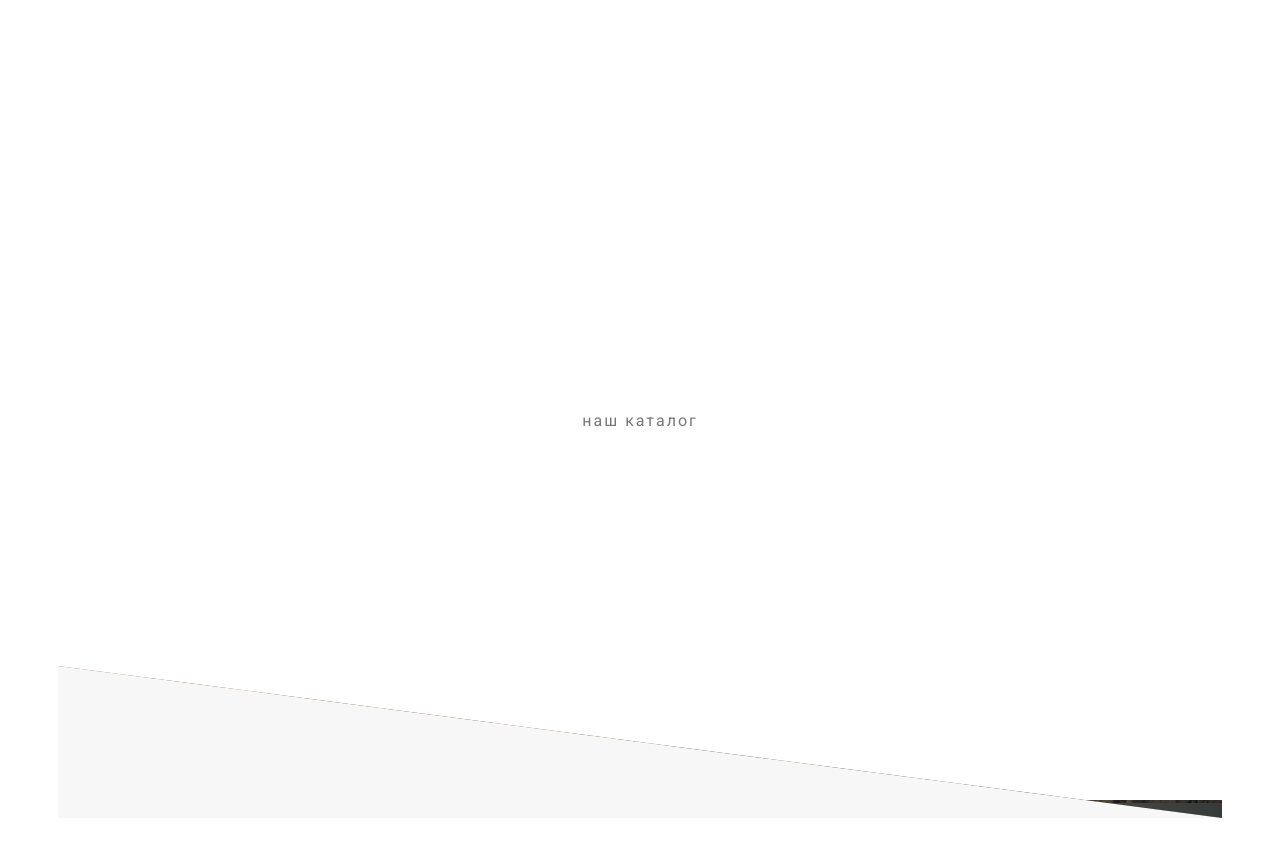
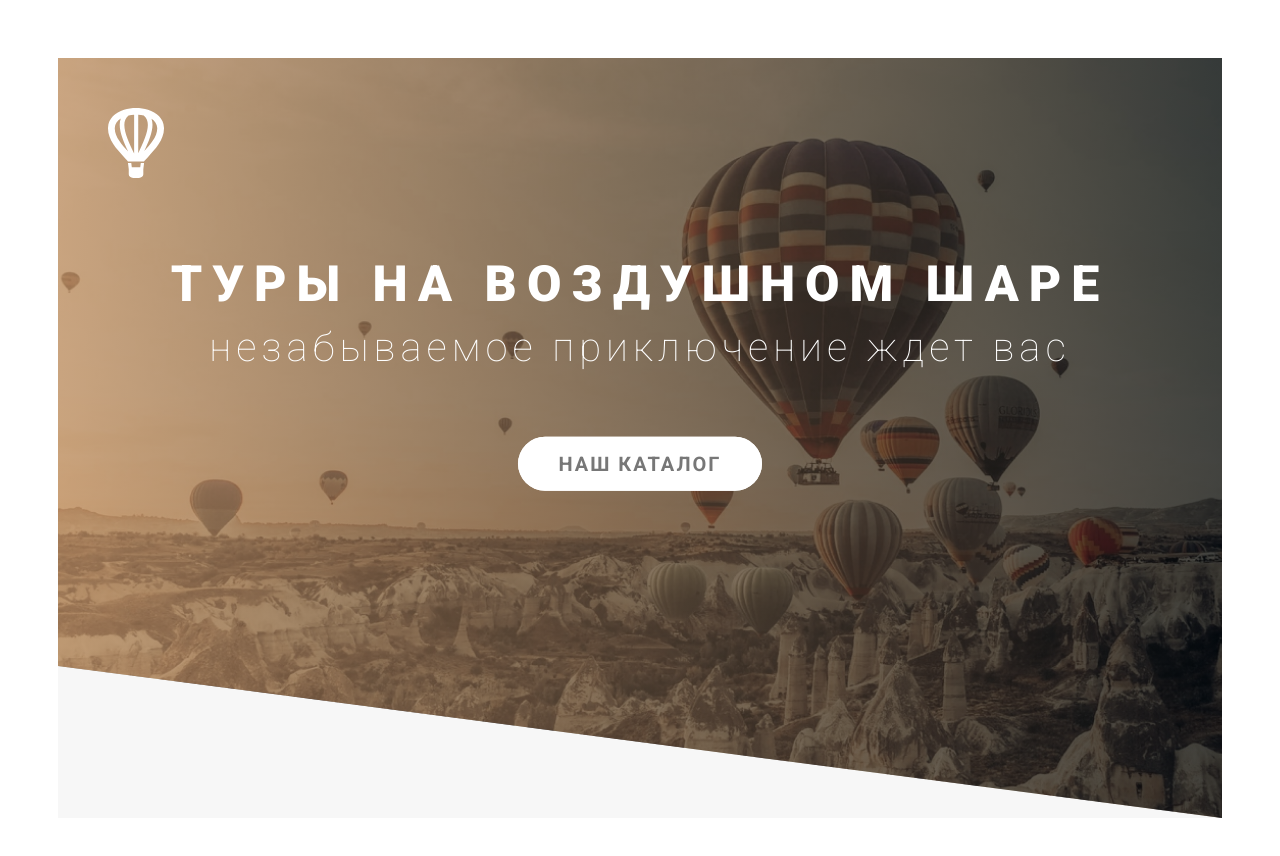
Before and after one commit to Andy50824/baloons, a plain HTML site: page index.html in a window 1280 px wide. Drawn offline with Linux system fonts and the light colour scheme.

Commit message:
First commit

```diff
--- a/SASS/style.sass
+++ b/SASS/style.sass
@@ -4,7 +4,7 @@
     box-sizing: border-box
 
 html
-    font-size: 10px
+    font-size: 62.5%
 
 body
     font-family: 'Roboto', sans-serif
@@ -13,54 +13,60 @@ body
     font-size: 1.6rem
     letter-spacing: .2rem
     padding: 5rem
-    background: white
+    background-color: white
 
 .container
-    background: #F7F7F7
+    background-color: #F7F7F7
 
 .header
-
-    background: linear-gradient(90.05deg, rgba(186, 133, 84, 0.7) 0.03%, rgba(1, 1, 1, 0.7) 99.94%), url("../IMG/background-header.jpg")
-    no-repeat center
+    position: relative
     height: 95vh
+    background:linear-gradient(90deg, rgba(186, 133, 84, 0.7) 0.03%, rgba(1, 1, 1, 0.7) 99.94%), url(../IMG/header_background.jpg) no-repeat center / cover
     clip-path: polygon(0 0, 100% 0, 100% 100%, 0 80%)
-
     &__logo
+        position: absolute
+        left: 5rem
+        top: 5rem
+        height: 7rem
         width: 5.6rem
-        height: 7rem
-        padding: 5rem
     &__box
-        transform: translate(-50% -50%)
+        position: absolute
         top: 40%
         left: 50%
+        transform: translate(-50%,-50%)
         width: 100%
         text-align: center
-.firstpage
-    margin-bottom: 5rem
+
+.title-first
+    color: #FFFFFF
     &__main
         display: block
         font-weight: 800
         font-size: 5rem
-        text-transform: uppercase
         line-height: 6rem
         letter-spacing: 1rem
-        color: #FFFFFF
+        text-transform: uppercase
+        margin-bottom: 1rem
         animation-name: LeftToRight
-        animation-duration: 2s
+        animation-duration: 3s
         animation-delay: 1s
-        animation-fill-mode: ease
+        animation-timing-function: ease
+        backface-visibility: hidden
     &__secondary
         display: block
-        font-weight: 200
+        font-weight: 100
         font-size: 4rem
         line-height: 4.8rem
         letter-spacing: .5rem
-        color: #FFFFFF
         animation-name: RightToLeft
-        animation-duration: 2s
+        animation-duration: 3s
         animation-delay: 1s
-        animation-fill-mode: ease
+        animation-timing-function: ease
+        backface-visibility: hidden
+        margin-bottom: 6.5rem
+
 .btn
+    /*посещенные и не посещенные ссылки*/
     &:link, &:visited
         text-transform: uppercase
         text-decoration: none
@@ -71,45 +77,67 @@ body
         font-weight: 600
         font-size: 2rem
         display: inline-block
+        /*длительность действия*/
         transition: all .3s
         position: relative
+    &:hover
+        /*приподнимаем кнопку*/
+        transform: translateY(-.4rem)
+        /*тень*/
+        box-shadow:(0rem .4rem .4rem rgba(0, 0, 0, 0.3))
+        &::after
+            /*исчезание кнопки*/
+            opacity: 0
+            /*увеличивает певдоэлемент*/
+            transform: scaleX(1.3) scaleY(1.5)
+
+    &:active
+        transform: translateY(-.2rem)
+        box-shadow:(0rem .4rem .4rem rgba(0, 0, 0, 0.3))
     &::after
+        /*создаем псевдоэлемент кнопки(под кнопкой)*/
         content: ""
+        background: white
         width: 100%
         height: 100%
-        background: white
         border-radius: 5rem
         display: inline-block
         position: absolute
         top: 0
         left: 0
         z-index: -1
+        /*длительность*/
         transition: .5s
-    &:hover
-        transform: translateY(-1rem)
-        box-shadow:(0rem .4rem .4rem rgba(0, 0, 0, 0.3))
-        &::after
-            opacity: 0
-            transform: scaleX(1.3) scaleY(1.6)
-    &:active
-        transform: translateY(-.2rem)
-        box-shadow:(0rem .4rem .4rem rgba(0, 0, 0, 0.3))
+    &_animated
+        animation: BtnToUP 0.5s ease-out .7s
+        /*стили первого кадра на протяжении анимации*/
+        animation-fill-mode: backwards
+
+@keyframes BtnToUP
+    0%
+        opacity: 0
+        transform: translateY(5rem)
+
+    100%
+        opacity: 1
+        transform: translateY(0rem)
 
 @keyframes LeftToRight
     0%
         opacity: 0
         transform: translateX(-10rem)
-    70%
+    80%
         transform: translateX(2rem)
     100%
         opacity: 1
         transform: translateX(0rem)
 
+
 @keyframes RightToLeft
     0%
         opacity: 0
         transform: translateX(10rem)
-    70%
+    80%
         transform: translateX(-2rem)
     100%
         opacity: 1
--- a/index.html
+++ b/index.html
@@ -9,21 +9,20 @@
     <title>Baloons</title>
 </head>
 <body>
+
     <div class="container">
-        <div class="header">
-            <img class="header__logo" src="IMG/header-logo.svg"
-            alt="Картинка воздушного шара">
+        <header class="header">
+            <img class="header__logo" src="IMG/header_logo.svg"
+            alt="Логотип воздушный шар">
             <div class="header__box">
-                <h1 class="firstpage">
-                    <spam class="firstpage__main">
-                        туры на воздушном шаре</spam>
-                    <spam class="firstpage__secondary">
-                        незабываемое приключение ждет вас</spam>
+                <h1 class="title-first">
+                    <span class="title-first__main">ТУРЫ НА ВОЗДУШНОМ ШАРЕ</span>
+                    <span class="title-first__secondary">незабываемое приключение ждет вас</span>
                 </h1>
-                <div class="btn">наш каталог</div>
+                <a href="#" class="btn
+                btn_animated">наш каталог</a>
             </div>
-
-        </div>
+        </header>
     </div>
 
 </body>
```
Also changed, not shown: CSS/style.css, IMG/header-logo.svg (deleted), IMG/header_background.jpg (renamed from IMG/background-header.jpg), IMG/header_logo.svg (added), IMG/pexels-mehmet-turgut-kirkgoz-5865634 2@2x.jpg (added).
